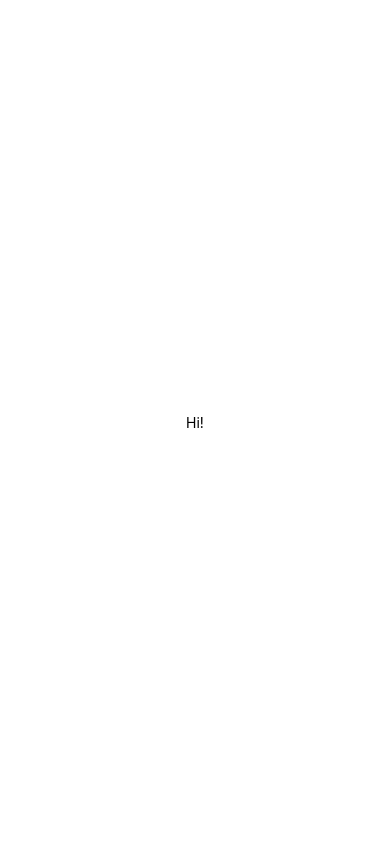
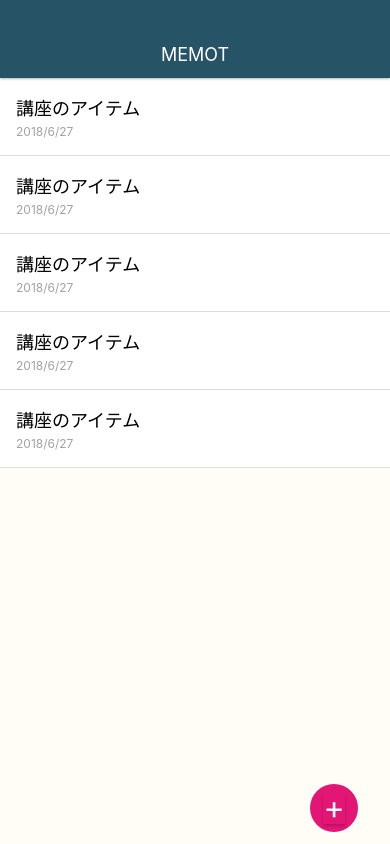
Before and after one commit to YukiYuki0508/MemoApp, a React Native app: screen / in a window 390 px wide. Built offline with nearby package versions, Linux system fonts and the light colour scheme.

Commit message:
環境設定、メモ一覧ページ作成

```diff
--- a/App.js
+++ b/App.js
@@ -4,7 +4,42 @@
 export default class App extends React.Component {
   render() {
     return (<View style={styles.container}>
-      <Text>Hi!</Text>
+      <View style={styles.appbar}>
+        <View>
+          <Text style={styles.appbarTitle}>MEMOT</Text>
+        </View>
+      </View>
+
+      <View style={styles.memoList}>
+        <View style={styles.memoListItem}>
+          <Text style={styles.memoTitle}>講座のアイテム</Text>
+          <Text style={styles.memoDate}>2018/6/27</Text>
+        </View>
+
+        <View style={styles.memoListItem}>
+          <Text style={styles.memoTitle}>講座のアイテム</Text>
+          <Text style={styles.memoDate}>2018/6/27</Text>
+        </View>
+
+        <View style={styles.memoListItem}>
+          <Text style={styles.memoTitle}>講座のアイテム</Text>
+          <Text style={styles.memoDate}>2018/6/27</Text>
+        </View>
+
+        <View style={styles.memoListItem}>
+          <Text style={styles.memoTitle}>講座のアイテム</Text>
+          <Text style={styles.memoDate}>2018/6/27</Text>
+        </View>
+
+        <View style={styles.memoListItem}>
+          <Text style={styles.memoTitle}>講座のアイテム</Text>
+          <Text style={styles.memoDate}>2018/6/27</Text>
+        </View>
+      </View>
+
+      <View style={styles.memoAddButton}>
+        <Text style={styles.memoAddButtonTitle}>+</Text>
+      </View>
     </View>
     );
   }
@@ -13,8 +48,68 @@
 const styles = StyleSheet.create({
   container: {
     flex: 1,
+    backgroundColor: "#fffdf6",
+    alignItems: "center",
+    justifyContent: "center",
+    paddingTop: 78,
+  },
+  appbar: {
+    position: "absolute",
+    top: 0,
+    height: 78,
+    backgroundColor: "#265366",
+    left: 0,
+    right: 0,
+    paddingTop: 30,
+    justifyContent: "center",
+    alignItems: 'center',
+    shadowColor: "#000",
+    shadowOffset: { width: 0, height: 0 },
+    shadowOpacity: 0.5,
+    shadowRadius: 3,
+    zIndex: 10,
+  },
+  appbarTitle: {
+    color: "#fff",
+    fontSize: 18,
+  },
+  memoList: {
+    width: "100%",
+    flex: 1,
+  },
+  memoListItem: {
+    padding: 16,
+    borderBottomWidth: 1,
+    borderBottomColor: "#ddd",
     backgroundColor: "#fff",
-    alignItems: "center",
-    justifyContent: "center"
+  },
+  memoTitle: {
+    fontSize: 18,
+    marginBottom: 4,
+  },
+  memoDate: {
+    fontSize: 12,
+    color: "#a2a2a2",
+  },
+  memoAddButton: {
+    position: "absolute",
+    bottom: 12,
+    right: 32,
+    width: 48,
+    height: 48,
+    backgroundColor: "#e31676",
+    borderRadius: 24,
+    justifyContent: "center",
+    alignItems: 'center',
+    flex: 1,
+  },
+  memoAddButtonTitle: {
+    fontSize: 32,
+    lineHeight: 32,
+    color: "#fff",
+    shadowColor: "#000",
+    shadowOffset: { width: 0, height: 2 },
+    shadowOpacity: 0.2,
+    shadowRadius: 3,
   }
 });
```
Also changed, not shown: src/elements/BodyText.js (added, +23 -0 lines), .eslintrc.json.
